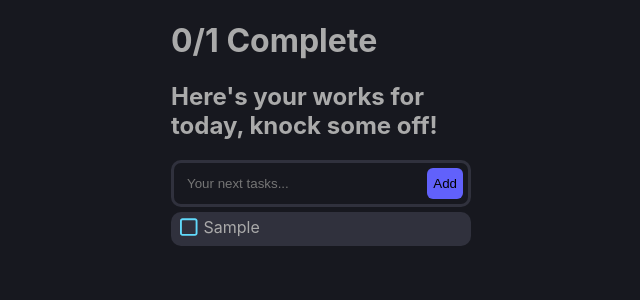
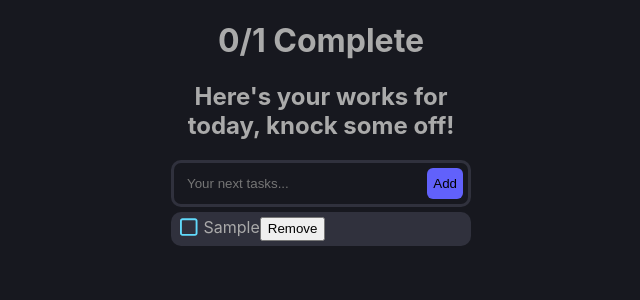
Before and after one commit to wittscode/todo-list, a React (Create React App) app: page / in a window 1280 px wide. Both pictures are taken after typing "Sample" into the empty fields and a click on the button "Add". Shown: the top 300 px of the page, without its empty margins (319-959 px from the left). Built offline with nearby package versions, Linux system fonts and the light colour scheme.

Commit message:
Add Delete

```diff
--- a/package.json
+++ b/package.json
@@ -9,6 +9,7 @@
     "react": "^18.2.0",
     "react-dom": "^18.2.0",
     "react-scripts": "5.0.1",
+    "uuid": "^9.0.0",
     "web-vitals": "^2.1.4"
   },
   "scripts": {
--- a/src/App.css
+++ b/src/App.css
@@ -75,3 +75,7 @@ div.task span:before {
 div.task.done span:before {
     width: 100%;
 }
+
+h1, h2 {
+    text-align: center;
+}
--- a/src/App.js
+++ b/src/App.js
@@ -2,6 +2,7 @@ import Task from "./Task";
 import TaskForm from "./TaskForm";
 import "./App.css";
 import { useState, useEffect } from "react";
+import { v4 as uuidv4 } from 'uuid';
 
 function App() {
   const [tasksList, setTasksList] = useState([])
@@ -17,13 +18,22 @@ function App() {
   //   setTasksList(tasksList);
   // }, [])
 
-  //Add New Tasks
+  // Add New Tasks
+
+
 
   function addTask(name) {
-    setTasksList(prev => {
-      return [...prev, {name:name, done:false}]
-    })
+
+    const newTask = {
+      name:name,
+      done:false,
+      id: uuidv4()
+    }
+
+    setTasksList([...tasksList, newTask])
   }
+
+
 
   function updateTaskDone(taskIndex, newDone) {
     setTasksList(prev => {
@@ -55,14 +65,18 @@ function App() {
     }
   }
 
+  function deleteTask(id) {
+    setTasksList(tasksList.filter((task) => id !== task.id));
+  }
+
   return (
     <main className="App">
       <h1>{numberCompleted}/{numberTotal} Complete</h1>
       <h2>{getMessage()}</h2>
       <TaskForm onAdd={(name) => addTask(name)} />
 
-      {tasksList.map((task, index) => (
-        <Task {...task} onToggle={done => updateTaskDone(index, done)} />
+      {tasksList.map((task) => (
+        <Task {...task} key={task.id} onToggle={done => updateTaskDone(done)} deleteTask={deleteTask}/>
       ))}
 
     </main>
--- a/src/Task.js
+++ b/src/Task.js
@@ -1,11 +1,12 @@
 import React from 'react'
 import Checkbox from './Checkbox'
 
-function Task({name, done, onToggle}) {
+function Task({name, done, onToggle, id, deleteTask}) {
   return (
     <div className={'task ' + (done? 'done' : 'not-done')}>
         <Checkbox checked={done} onClick={() => onToggle(!done)}/>
         <span>{name}</span>
+      <button onClick={() => deleteTask(id)}>Remove</button>
      </div>
   )
 }
```
Also changed, not shown: 1 other file (tests, documents, lock files or other folders).
